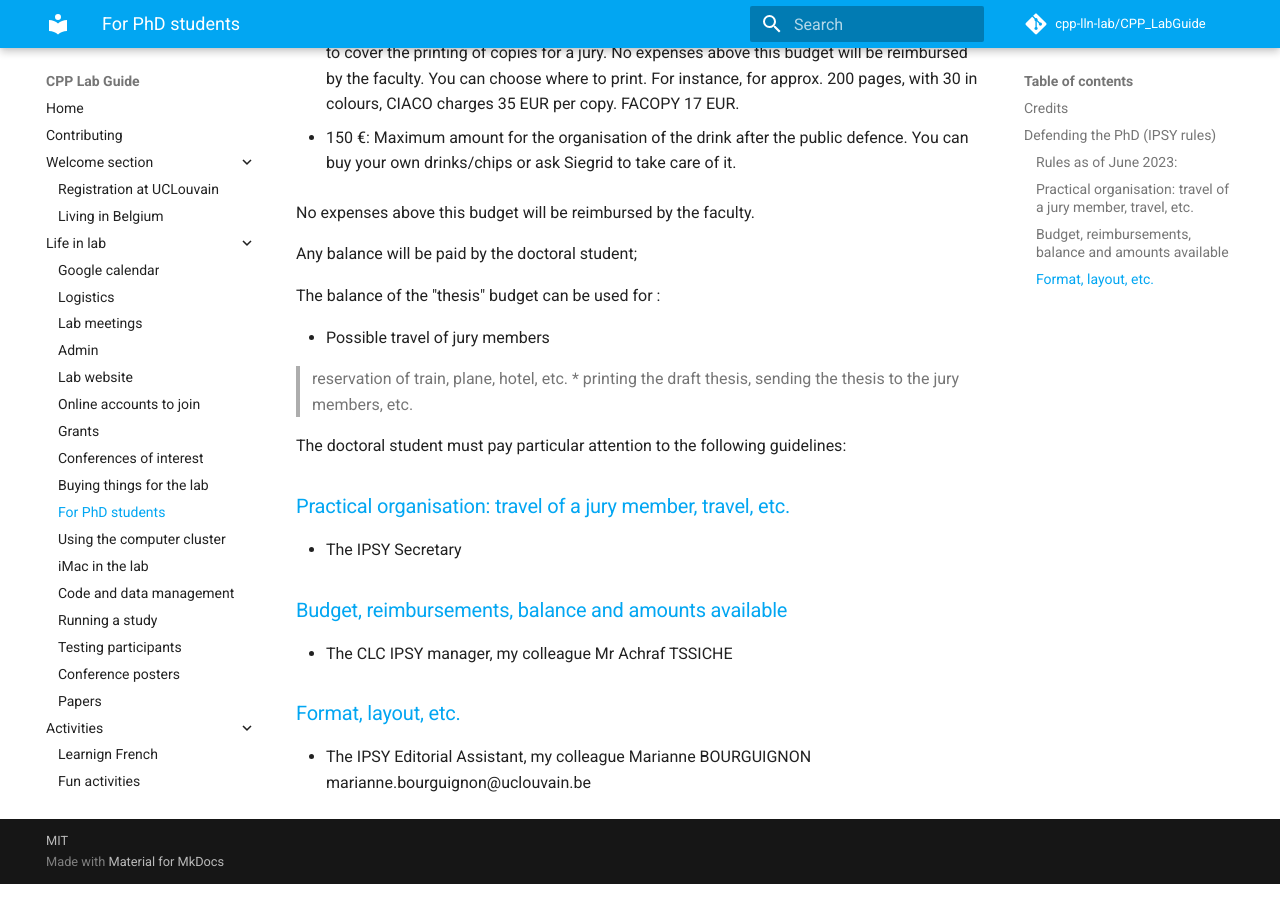
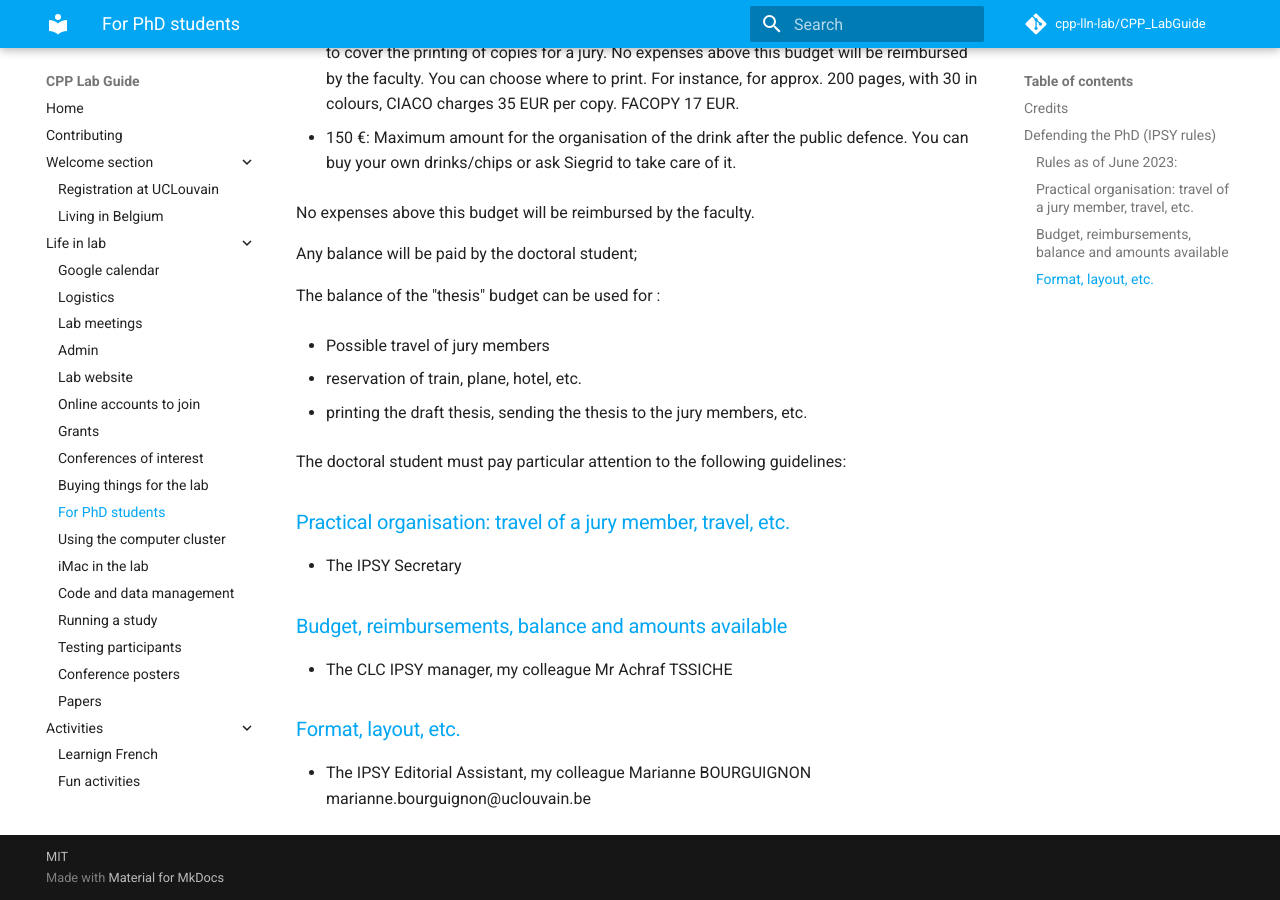
Before and after one commit to cpp-lln-lab/CPP_LabGuide, an MkDocs documentation site: the page built from doc/for_phd_students.md, in a window 1280 px wide and 900 px high, scrolled down 862 px. Built offline with MkDocs 1.6.1 and Material for MkDocs 9.7.7, drawn with Linux system fonts in a browser that asks for light colours; comment, search, counter and statistics services are not loaded.

```diff
--- a/doc/for_phd_students.md
+++ b/doc/for_phd_students.md
@@ -43,7 +43,8 @@ The balance of the "thesis" budget can be used for :
 
 * Possible travel of jury members
 
-> reservation of train, plane, hotel, etc.
+* reservation of train, plane, hotel, etc.
+
 * printing the draft thesis, sending the thesis to the jury members, etc.
 
 The doctoral student must pay particular attention to the following guidelines:
```
